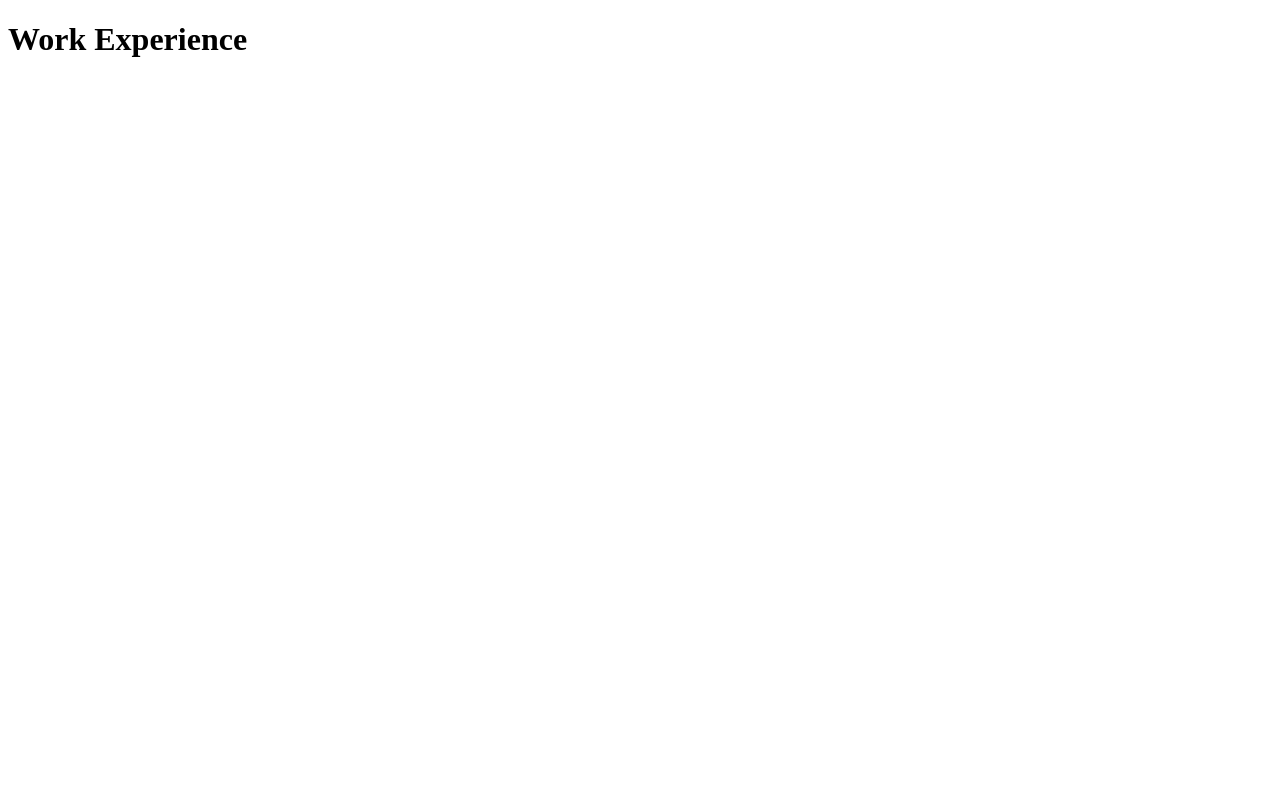
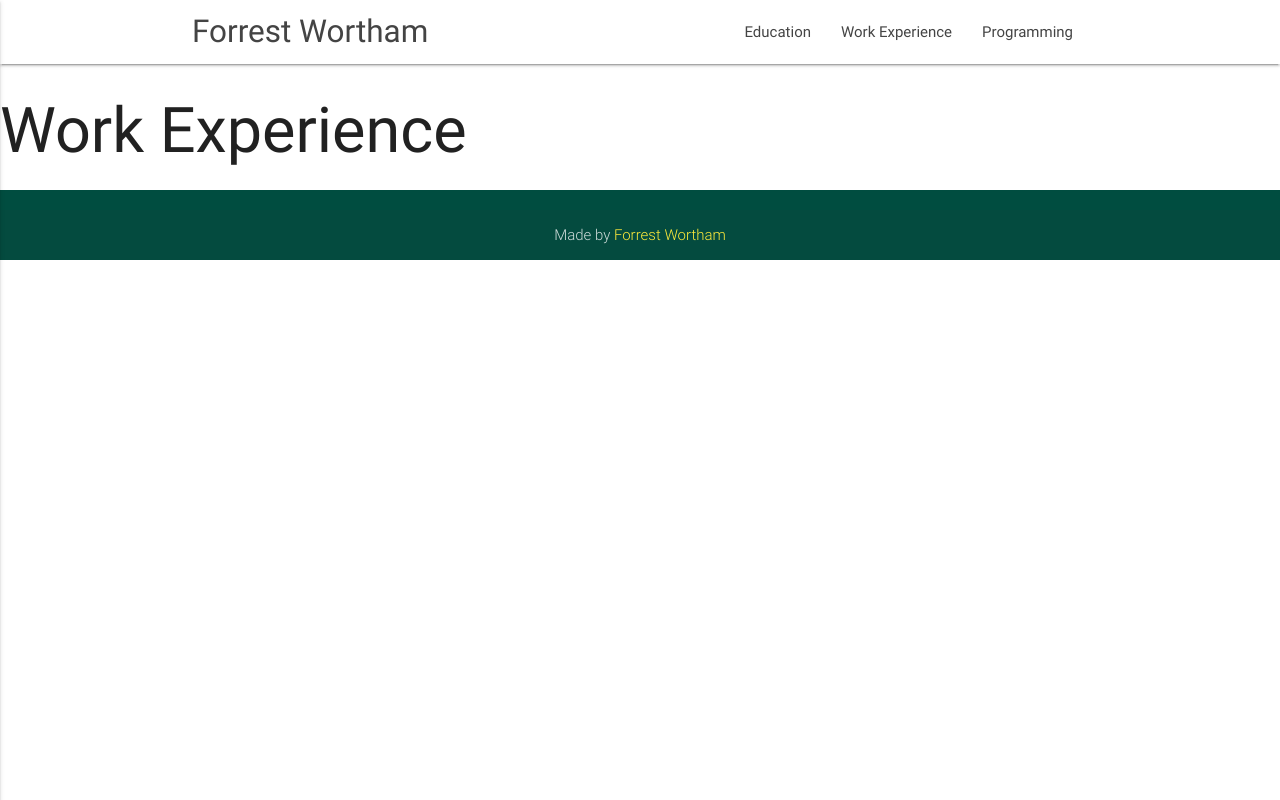
Before and after one commit to fwortham4/website, a plain HTML site: page views/experience.html in a window 1280 px wide. Drawn offline with nearby package versions, Linux system fonts and the light colour scheme.

Commit message:
Adds new pages to the nav_bar.

```diff
--- a/views/education.html
+++ b/views/education.html
@@ -3,8 +3,44 @@
 <head>
   <meta charset="UTF-8">
   <title>Education</title>
+
+  <!-- CSS  -->
+  <link href="https://fonts.googleapis.com/icon?family=Material+Icons" rel="stylesheet">
+  <link href="../css/materialize.css" type="text/css" rel="stylesheet" media="screen,projection"/>
+  <link href="../css/style.css" type="text/css" rel="stylesheet" media="screen,projection"/>
 </head>
 <body>
+  <nav class="white" role="navigation">
+    <div class="nav-wrapper container">
+      <a id="logo-container" href="index.html" class="brand-logo">Forrest Wortham</a>
+      <ul class="right hide-on-med-and-down">
+        <li><a href="education.html">Education</a></li>
+        <li><a href="experience.html">Work Experience</a></li>
+        <li><a href="programming.html">Programming</a></li>
+      </ul>
+
+      <ul id="nav-mobile" class="side-nav">
+        <li><a href="education.html">Education</a></li>
+        <li><a href="experience.html">Work Experience</a></li>
+        <li><a href="programming.html">Programming</a></li>
+      </ul>
+      <a href="#" data-activates="nav-mobile" class="button-collapse"><i class="material-icons">menu</i></a>
+    </div>
+  </nav>
+
   <h1>Education</h1>
+
+  <footer class="page-footer teal darken-4">
+    <div class="footer-copyright">
+      <div class="container">
+      Made by <a class="yellow-text text-lighten" href="https://www.linkedin.com/in/fwortham4">Forrest Wortham</a>
+      </div>
+    </div>
+  </footer>
+
+  <!--  Scripts-->
+  <script src="https://code.jquery.com/jquery-2.1.1.min.js"></script>
+  <script src="../js/materialize.js"></script>
+  <script src="../js/init.js"></script>
 </body>
 </html>
--- a/views/experience.html
+++ b/views/experience.html
@@ -3,8 +3,44 @@
 <head>
   <meta charset="UTF-8">
   <title>Work Experience</title>
+
+  <!-- CSS  -->
+  <link href="https://fonts.googleapis.com/icon?family=Material+Icons" rel="stylesheet">
+  <link href="../css/materialize.css" type="text/css" rel="stylesheet" media="screen,projection"/>
+  <link href="../css/style.css" type="text/css" rel="stylesheet" media="screen,projection"/>
 </head>
 <body>
+  <nav class="white" role="navigation">
+    <div class="nav-wrapper container">
+      <a id="logo-container" href="index.html" class="brand-logo">Forrest Wortham</a>
+      <ul class="right hide-on-med-and-down">
+        <li><a href="education.html">Education</a></li>
+        <li><a href="experience.html">Work Experience</a></li>
+        <li><a href="programming.html">Programming</a></li>
+      </ul>
+
+      <ul id="nav-mobile" class="side-nav">
+        <li><a href="education.html">Education</a></li>
+        <li><a href="experience.html">Work Experience</a></li>
+        <li><a href="programming.html">Programming</a></li>
+      </ul>
+      <a href="#" data-activates="nav-mobile" class="button-collapse"><i class="material-icons">menu</i></a>
+    </div>
+  </nav>
+
   <h1>Work Experience</h1>
+
+  <footer class="page-footer teal darken-4">
+    <div class="footer-copyright">
+      <div class="container">
+      Made by <a class="yellow-text text-lighten" href="https://www.linkedin.com/in/fwortham4">Forrest Wortham</a>
+      </div>
+    </div>
+  </footer>
+
+  <!--  Scripts-->
+  <script src="https://code.jquery.com/jquery-2.1.1.min.js"></script>
+  <script src="../js/materialize.js"></script>
+  <script src="../js/init.js"></script>
 </body>
 </html>
```
Also changed, not shown: views/index.html (+1 -1 lines), views/programming.html (+36 -0 lines).
